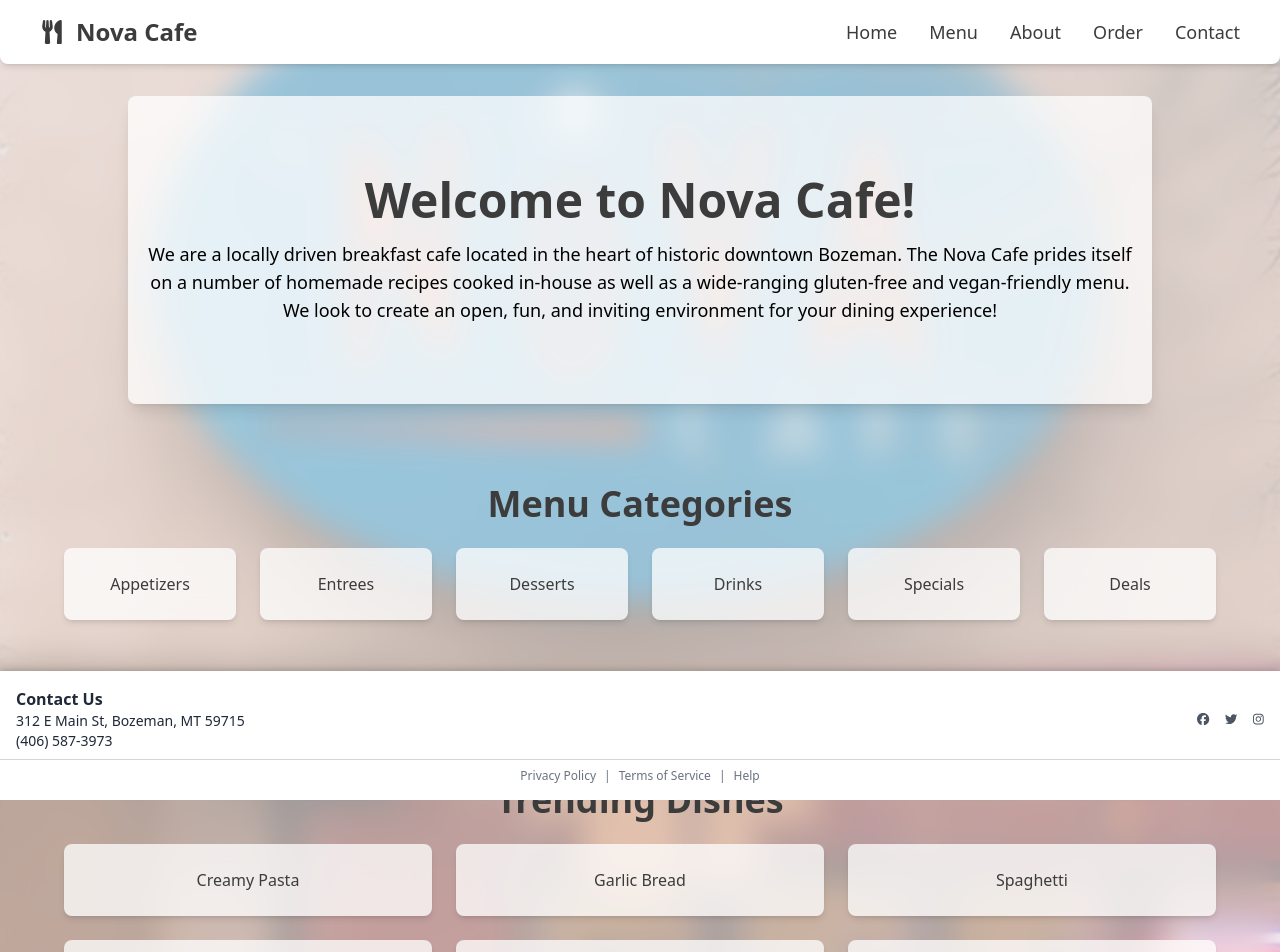
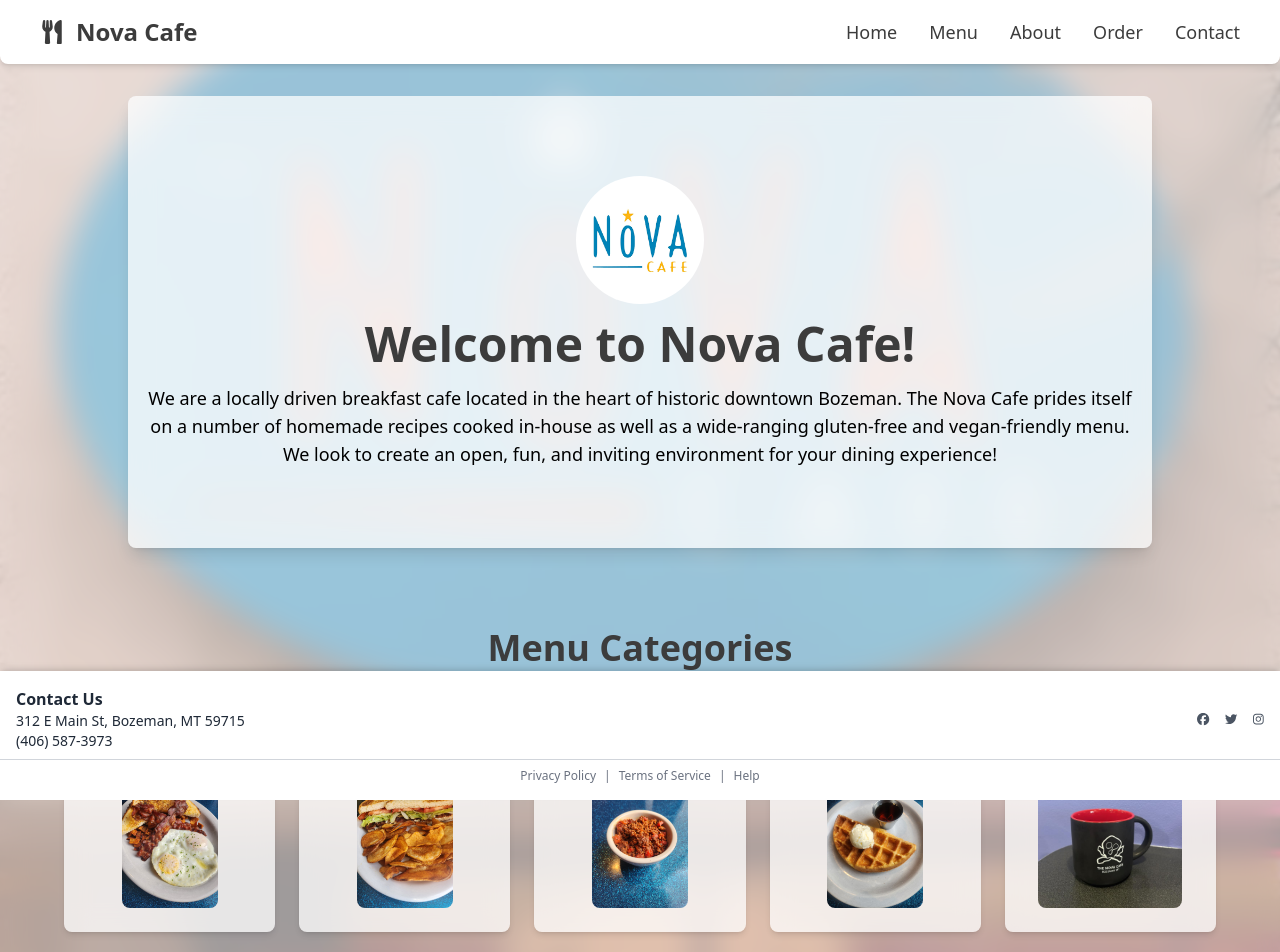
Before and after one commit to EricRivera-Snow/nova-cafe-4, a React (Vite) app: page / in a window 1280 px wide. Shown: the top 952 px of the page. Built offline with nearby package versions, Linux system fonts and the light colour scheme.

Commit message:
updated home page

```diff
--- a/src/pages/Home.jsx
+++ b/src/pages/Home.jsx
@@ -1,4 +1,5 @@
 import Storefront from "../assets/img/Storefront.jpg";
+import NovaCafeLogo from "../assets/img/nova-cafe-logo.png";
 
 function Home() {
   return (
@@ -9,6 +10,11 @@
       <div className="absolute inset-0 bg-white bg-opacity-60 backdrop-blur-lg"></div>
       <div className="relative text-center pt-24 p-10 min-h-screen pb-32">
         <section className="text-center py-20 px-4 bg-white bg-opacity-75 backdrop-blur-md rounded-lg shadow-lg max-w-5xl mx-auto">
+          <img
+            src={NovaCafeLogo}
+            alt="Nova Cafe Logo"
+            className="mx-auto w-32 h-32 rounded-full mb-4 object-cover"
+          />
           <h1 className="text-5xl font-bold text-darkGray">
             Welcome to Nova Cafe!
           </h1>
@@ -22,28 +28,33 @@
         </section>
 
         <section className="py-20 text-center">
-          <h2 className="text-4xl font-semibold text-darkGray">
+          <h2 className="text-4xl font-semibold text-darkGray mb-6">
             Menu Categories
           </h2>
-          <div className="mt-6 grid grid-cols-3 md:grid-cols-6 gap-6 max-w-6xl mx-auto">
-            <div className="bg-white bg-opacity-75 backdrop-blur-md text-darkGray p-6 rounded-lg shadow-md">
-              Appetizers
-            </div>
-            <div className="bg-white bg-opacity-75 backdrop-blur-md text-darkGray p-6 rounded-lg shadow-md">
-              Entrees
-            </div>
-            <div className="bg-white bg-opacity-75 backdrop-blur-md text-darkGray p-6 rounded-lg shadow-md">
-              Desserts
-            </div>
-            <div className="bg-white bg-opacity-75 backdrop-blur-md text-darkGray p-6 rounded-lg shadow-md">
-              Drinks
-            </div>
-            <div className="bg-white bg-opacity-75 backdrop-blur-md text-darkGray p-6 rounded-lg shadow-md">
-              Specials
-            </div>
-            <div className="bg-white bg-opacity-75 backdrop-blur-md text-darkGray p-6 rounded-lg shadow-md">
-              Deals
-            </div>
+          <div className="grid grid-cols-1 sm:grid-cols-2 md:grid-cols-5 gap-6 max-w-6xl mx-auto">
+            {[
+              { name: "Breakfast", img: "the-standard.jpg" },
+              { name: "Lunch", img: "blt.jpg" },
+              { name: "Sides/Build a Plate", img: "side-chorizo.jpg" },
+              { name: "Kids' Menu", img: "kids-waffle.jpg" },
+              { name: "Merch", img: "coffee-mug.jpg" },
+            ].map((category, index) => (
+              <div
+                key={index}
+                className="bg-white bg-opacity-75 backdrop-blur-md p-6 rounded-lg shadow-md text-center flex flex-col justify-between h-60"
+              >
+                <h3 className="text-xl font-semibold text-darkGray">
+                  {category.name}
+                </h3>
+                <div className="w-full h-32 flex justify-center items-end">
+                  <img
+                    src={`src/assets/img/${category.img}`}
+                    alt={category.name}
+                    className="h-full w-auto max-w-full rounded-lg object-contain"
+                  />
+                </div>
+              </div>
+            ))}
           </div>
         </section>
 
@@ -52,24 +63,21 @@
             Trending Dishes
           </h2>
           <div className="mt-6 grid grid-cols-2 md:grid-cols-3 gap-6 max-w-6xl mx-auto">
-            <div className="bg-white bg-opacity-75 backdrop-blur-md text-darkGray p-6 rounded-lg shadow-md">
-              Creamy Pasta
-            </div>
-            <div className="bg-white bg-opacity-75 backdrop-blur-md text-darkGray p-6 rounded-lg shadow-md">
-              Garlic Bread
-            </div>
-            <div className="bg-white bg-opacity-75 backdrop-blur-md text-darkGray p-6 rounded-lg shadow-md">
-              Spaghetti
-            </div>
-            <div className="bg-white bg-opacity-75 backdrop-blur-md text-darkGray p-6 rounded-lg shadow-md">
-              Burgers
-            </div>
-            <div className="bg-white bg-opacity-75 backdrop-blur-md text-darkGray p-6 rounded-lg shadow-md">
-              Pizza
-            </div>
-            <div className="bg-white bg-opacity-75 backdrop-blur-md text-darkGray p-6 rounded-lg shadow-md">
-              Sushi Rolls
-            </div>
+            {[
+              "Creamy Pasta",
+              "Garlic Bread",
+              "Spaghetti",
+              "Burgers",
+              "Pizza",
+              "Sushi Rolls",
+            ].map((dish, index) => (
+              <div
+                key={index}
+                className="bg-white bg-opacity-75 backdrop-blur-md text-darkGray p-6 rounded-lg shadow-md"
+              >
+                {dish}
+              </div>
+            ))}
           </div>
         </section>
 
@@ -78,15 +86,18 @@
             Read Our Blog
           </h2>
           <div className="mt-6 flex justify-center gap-10 max-w-6xl mx-auto">
-            <div className="bg-rosyBrown p-5 h-24 w-64 rounded-lg shadow-md text-center flex items-center justify-center">
-              5 Healthy Recipes to Try
-            </div>
-            <div className="bg-rosyBrown p-5 h-24 w-64 rounded-lg shadow-md text-center flex items-center justify-center">
-              Easy Recipes for Beginners
-            </div>
-            <div className="bg-rosyBrown p-5 h-24 w-64 rounded-lg shadow-md text-center flex items-center justify-center">
-              Healthy Eating Tips
-            </div>
+            {[
+              "5 Healthy Recipes to Try",
+              "Easy Recipes for Beginners",
+              "Healthy Eating Tips",
+            ].map((blog, index) => (
+              <div
+                key={index}
+                className="bg-rosyBrown p-5 h-24 w-64 rounded-lg shadow-md text-center flex items-center justify-center"
+              >
+                {blog}
+              </div>
+            ))}
           </div>
         </section>
       </div>
```
Also changed, not shown: src/assets/img/nova-cafe-logo.png (added).
